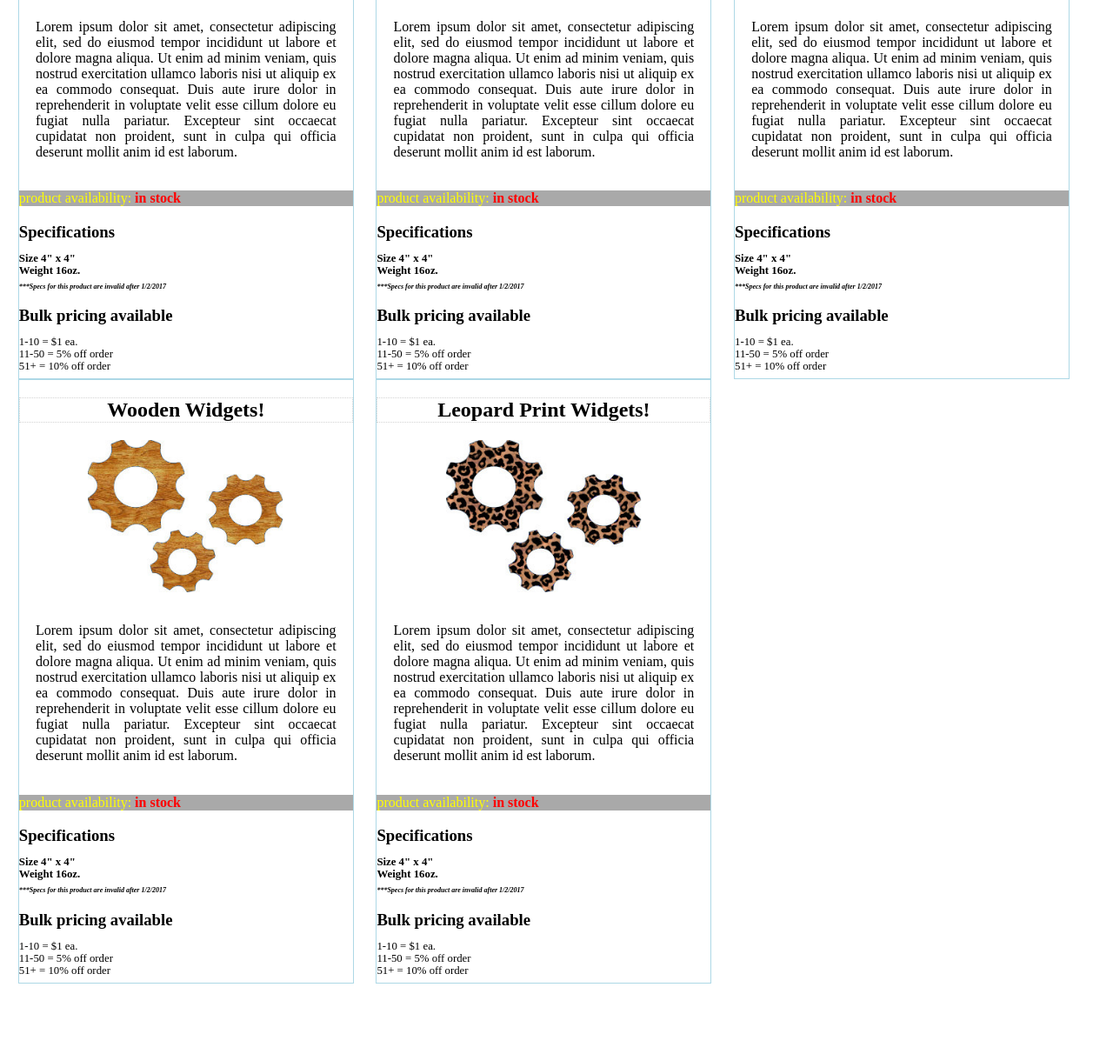
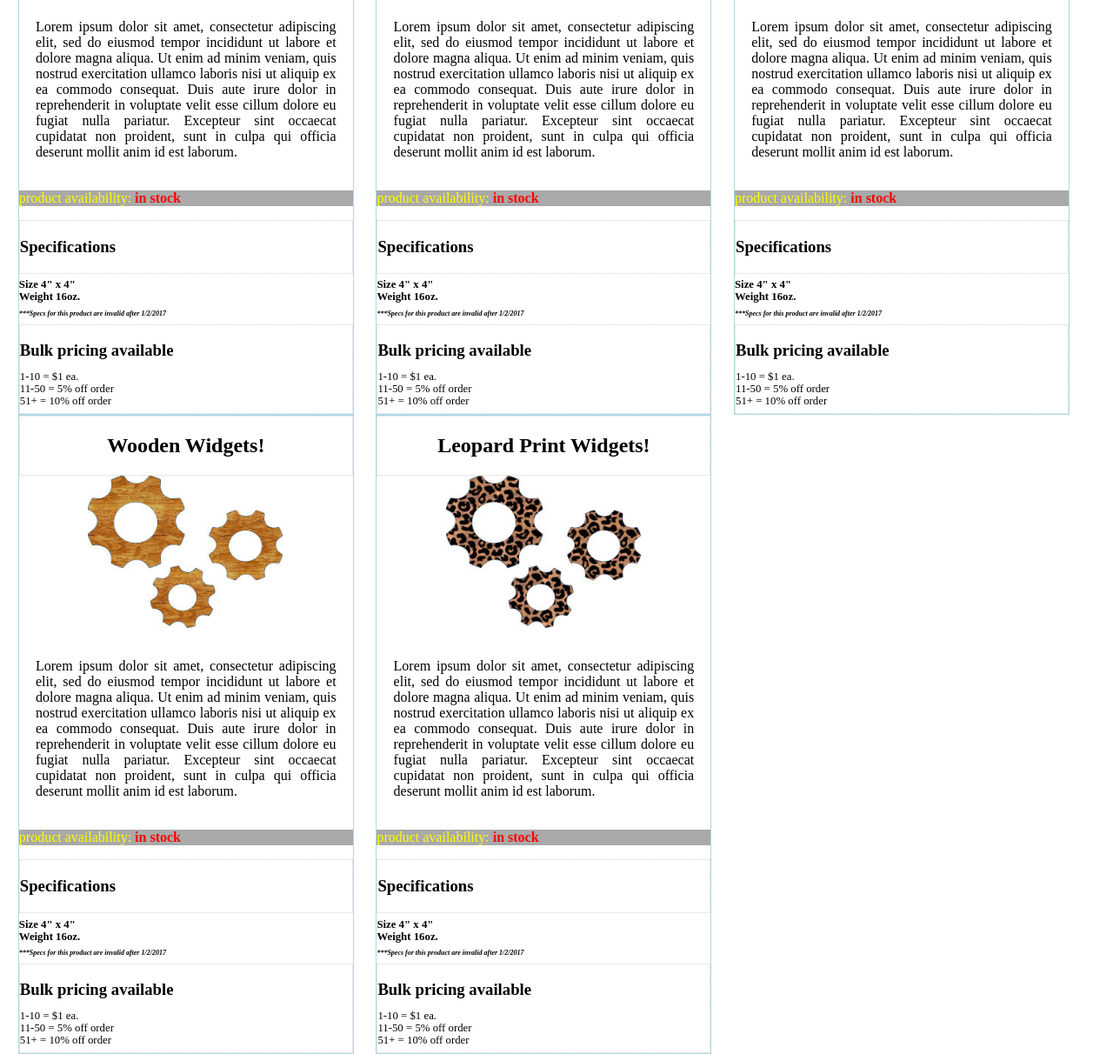
Before and after one commit to nss-evening-cohort-3/static-web-html-css-quiz-maddux1, a plain HTML site: page index.html in a window 1280 px wide. Shown: the part 266-1478 px from the top of the page at 87% size. Before the commit the page ends 1397 px from the top, so only its background shows below. Drawn offline with Linux system fonts and the light colour scheme.

Commit message:
First round of changes applied.

```diff
--- a/index.html
+++ b/index.html
@@ -10,21 +10,27 @@
       <h1>Blue Widgets!</h1>
     </header>
     <section>
+      <div>
         <img src="img/widget.jpg" height="175" width="225" alt="widget">
         <p class="prodDesc">Lorem ipsum dolor sit amet, consectetur adipiscing elit, sed do eiusmod tempor incididunt ut labore et dolore magna aliqua. Ut enim ad minim veniam, quis nostrud exercitation ullamco laboris nisi ut aliquip ex ea commodo consequat. Duis aute irure dolor in reprehenderit in voluptate velit esse cillum dolore eu fugiat nulla pariatur. Excepteur sint occaecat cupidatat non proident, sunt in culpa qui officia deserunt mollit anim id est laborum.</p>
         <p class="availability">product availability: <span class="availProd">in stock</span></p>
+      </div>
     </section>
     <section>
+      <header>
         <h3>Specifications</h3>
+      </header>
       <p class="specs">Size 4" x 4"</p>
       <p class="specs">Weight 16oz.</p>
       <footer><p class="specsValid">***Specs for this product are invalid after 1/2/2017</p></footer>
     </section>
     <section>
+      <header>
         <h3 class="pricing">Bulk pricing available</h3>
         <p class="prices">1-10 = $1 ea.</p>
         <p class="prices">11-50 = 5% off order</p>
         <p class="prices">51+ = 10% off order</p>
+      </header>
     </section>
   </article>
   <article class="productCard">
@@ -32,21 +38,27 @@
       <h1>Red Widgets!</h1>
     </header>
     <section>
+      <div>
         <img src="img/redwidget.jpg" height="175" width="225" alt="widget">
         <p class="prodDesc">Lorem ipsum dolor sit amet, consectetur adipiscing elit, sed do eiusmod tempor incididunt ut labore et dolore magna aliqua. Ut enim ad minim veniam, quis nostrud exercitation ullamco laboris nisi ut aliquip ex ea commodo consequat. Duis aute irure dolor in reprehenderit in voluptate velit esse cillum dolore eu fugiat nulla pariatur. Excepteur sint occaecat cupidatat non proident, sunt in culpa qui officia deserunt mollit anim id est laborum.</p>
         <p class="availability">product availability: <span class="availProd">in stock</span></p>
+      </div>
     </section>
     <section>
+      <header>
         <h3>Specifications</h3>
+      </header>
       <p class="specs">Size 4" x 4"</p>
       <p class="specs">Weight 16oz.</p>
       <footer><p class="specsValid">***Specs for this product are invalid after 1/2/2017</p></footer>
     </section>
     <section>
+      <header>
         <h3 class="pricing">Bulk pricing available</h3>
         <p class="prices">1-10 = $1 ea.</p>
         <p class="prices">11-50 = 5% off order</p>
         <p class="prices">51+ = 10% off order</p>
+      </header>
     </section>
   </article>
   <article class="productCard">
@@ -54,21 +66,27 @@
       <h1>Yellow Widgets!</h1>
     </header>
     <section>
+      <div>
         <img src="img/yellowwidget.jpg" height="175" width="225" alt="widget">
         <p class="prodDesc">Lorem ipsum dolor sit amet, consectetur adipiscing elit, sed do eiusmod tempor incididunt ut labore et dolore magna aliqua. Ut enim ad minim veniam, quis nostrud exercitation ullamco laboris nisi ut aliquip ex ea commodo consequat. Duis aute irure dolor in reprehenderit in voluptate velit esse cillum dolore eu fugiat nulla pariatur. Excepteur sint occaecat cupidatat non proident, sunt in culpa qui officia deserunt mollit anim id est laborum.</p>
         <p class="availability">product availability: <span class="availProd">in stock</span></p>
+      </div>
     </section>
     <section>
+      <header>
         <h3>Specifications</h3>
+      </header>
       <p class="specs">Size 4" x 4"</p>
       <p class="specs">Weight 16oz.</p>
       <footer><p class="specsValid">***Specs for this product are invalid after 1/2/2017</p></footer>
     </section>
     <section>
+      <header>
         <h3 class="pricing">Bulk pricing available</h3>
         <p class="prices">1-10 = $1 ea.</p>
         <p class="prices">11-50 = 5% off order</p>
         <p class="prices">51+ = 10% off order</p>
+      </header>
     </section>
   </article>
   <article class="productCard">
@@ -76,21 +94,27 @@
       <h1>Wooden Widgets!</h1>
     </header>
     <section>
+      <div>
         <img src="img/woodwidget.jpg" height="175" width="225" alt="widget">
         <p class="prodDesc">Lorem ipsum dolor sit amet, consectetur adipiscing elit, sed do eiusmod tempor incididunt ut labore et dolore magna aliqua. Ut enim ad minim veniam, quis nostrud exercitation ullamco laboris nisi ut aliquip ex ea commodo consequat. Duis aute irure dolor in reprehenderit in voluptate velit esse cillum dolore eu fugiat nulla pariatur. Excepteur sint occaecat cupidatat non proident, sunt in culpa qui officia deserunt mollit anim id est laborum.</p>
         <p class="availability">product availability: <span class="availProd">in stock</span></p>
+      </div>
     </section>
     <section>
+      <header>
         <h3>Specifications</h3>
+      </header>
       <p class="specs">Size 4" x 4"</p>
       <p class="specs">Weight 16oz.</p>
       <footer><p class="specsValid">***Specs for this product are invalid after 1/2/2017</p></footer>
     </section>
     <section>
+      <header>
         <h3 class="pricing">Bulk pricing available</h3>
         <p class="prices">1-10 = $1 ea.</p>
         <p class="prices">11-50 = 5% off order</p>
         <p class="prices">51+ = 10% off order</p>
+      </header>
     </section>
   </article>
   <article class="productCard">
@@ -98,21 +122,27 @@
       <h1>Leopard Print Widgets!</h1>
     </header>
     <section>
+      <div>
         <img src="img/leopardwidget.jpg" height="175" width="225" alt="widget">
         <p class="prodDesc">Lorem ipsum dolor sit amet, consectetur adipiscing elit, sed do eiusmod tempor incididunt ut labore et dolore magna aliqua. Ut enim ad minim veniam, quis nostrud exercitation ullamco laboris nisi ut aliquip ex ea commodo consequat. Duis aute irure dolor in reprehenderit in voluptate velit esse cillum dolore eu fugiat nulla pariatur. Excepteur sint occaecat cupidatat non proident, sunt in culpa qui officia deserunt mollit anim id est laborum.</p>
         <p class="availability">product availability: <span class="availProd">in stock</span></p>
+      </div>
     </section>
     <section>
+      <header>
         <h3>Specifications</h3>
+      </header>
       <p class="specs">Size 4" x 4"</p>
       <p class="specs">Weight 16oz.</p>
       <footer><p class="specsValid">***Specs for this product are invalid after 1/2/2017</p></footer>
     </section>
     <section>
+      <header>
         <h3 class="pricing">Bulk pricing available</h3>
         <p class="prices">1-10 = $1 ea.</p>
         <p class="prices">11-50 = 5% off order</p>
         <p class="prices">51+ = 10% off order</p>
+      </header>
     </section>
   </article>
 </body>
--- a/quiz.css
+++ b/quiz.css
@@ -10,8 +10,11 @@ article.productCard {
   margin: 0 1%;
 }
 
+header {
+  border: 1px dotted lightgray;
+}
+
 h1 {
-  border: 1px dotted lightgray;
   text-align: center;
 }
 
```
Lines whose indentation alone changed are shown as unchanged.
